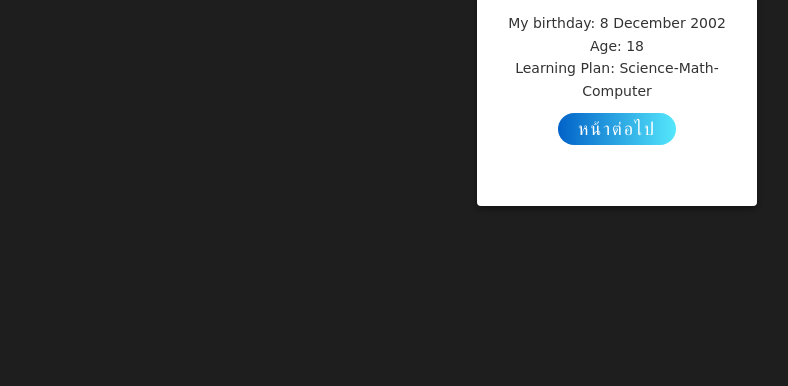
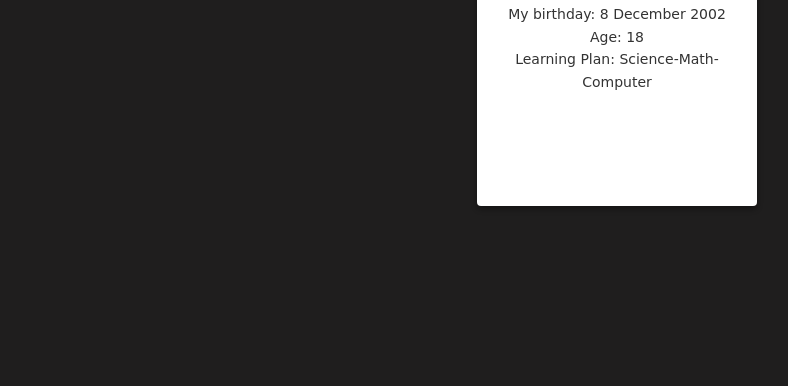
Before and after one commit to deafcookie/Prevent, a plain HTML site: page index.html in a window 1280 px wide. Shown: the part 414-800 px from the top of the page, without its empty margins (23-811 px from the left). Drawn offline with Linux system fonts and the light colour scheme; a web font is replaced by a local one.

Commit message:
Update version 1.0.1

```diff
--- a/index.html
+++ b/index.html
@@ -135,7 +135,7 @@
       <p>
         Learning Plan: Science-Math-Computer
       </p>
-      <a href="Pro.html">หน้าต่อไป</a>
+
 
 
 
--- a/style.css
+++ b/style.css
@@ -501,18 +501,3 @@ p {
     }
   }
 }
-a
-{
-  position: relative;
-  display: inline-block;
-  padding: 5px 20px;
-  margin: 10px 0;
-  color: #fff;
-  text-decoration: none;
-  text-transform: uppercase;
-  font-size: 18px;
-  letter-spacing: 2px;
-  border-radius: 40px;
-  background: linear-gradient(90deg,#0162c8,#55e7fc);
-
-}
```
